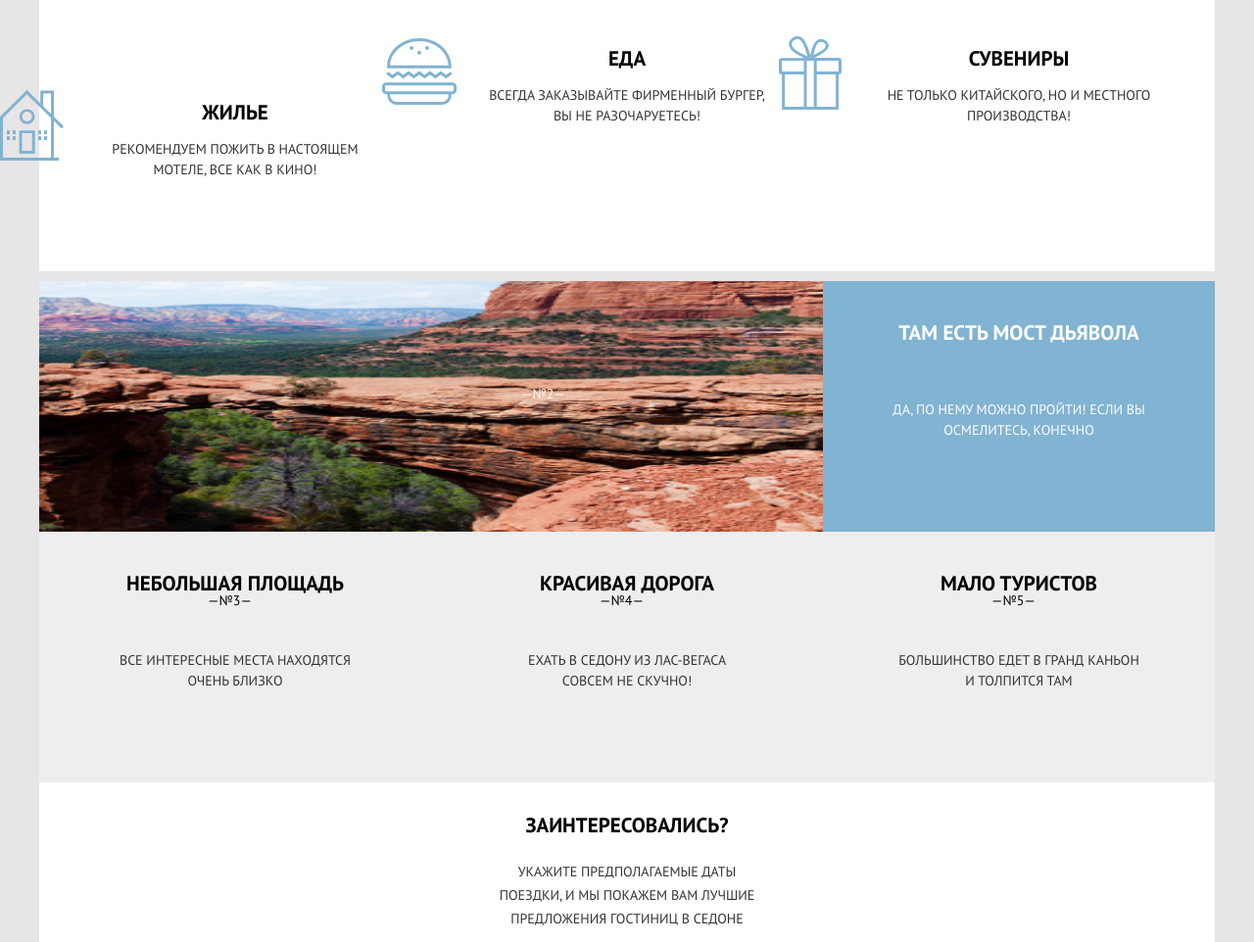
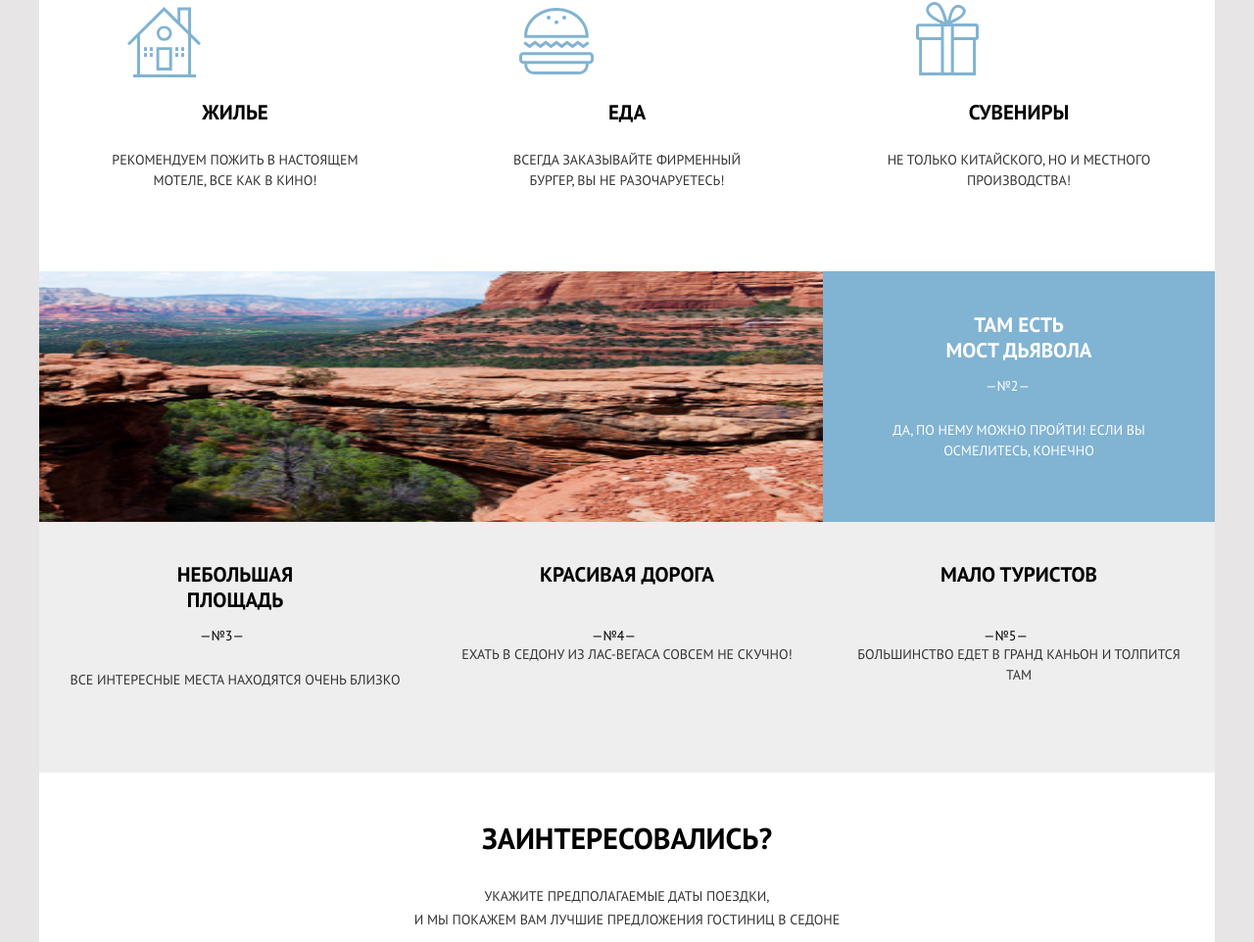
Before and after one commit to dtumanenkov/29559-sedona-23, a website: page source/index.html in a window 1280 px wide. Shown: the part 1090-2052 px from the top of the page at 98% size. Drawn offline with nearby package versions, Linux system fonts and the light colour scheme; files that its build step writes are made by us from their sources.

Commit message:
31_08_work

```diff
--- a/source/index.html
+++ b/source/index.html
@@ -62,13 +62,13 @@
                 </li>
                 <li class="features__item">
                   <h4 class="features__title features__title--food">Еда</h4>
-                  <p class="features__text">Всегда заказывайте<br> фирменный бургер, Вы не<br> разочаруетесь!</p>
+                  <p class="features__text features__text--br">Всегда заказывайте<br> фирменный бургер, Вы не<br> разочаруетесь!</p>
                 </li>
               </ul>
             </li>
             <li class="advantages__item advantages__item--big advantages__item--big--reverse">
               <div class="advantages__header">
-                <h3 class="advantages__title advantages__title--reverse">Там есть мост дьявола</h3>
+                <h3 class="advantages__title advantages__title--reverse">Там есть<br> мост дьявола</h3>
                 <p class="advantages__text advantages__text--big">Да, по нему можно пройти! Если вы осмелитесь, конечно</p>
               </div>
               <picture class="advantages__picture">
@@ -77,22 +77,22 @@
             </li>
             <li class="advantages__item advantages__item--small">
               <h3 class="advantages__title advantages__title--small">Небольшая площадь</h3>
-              <p class="advantages__text">Все интересные места находятся<br>очень близко</p>
+              <p class="advantages__text advantages__text-small">Все интересные места находятся<br> очень близко</p>
             </li>
             <li class="advantages__item advantages__item--small">
                 <h3 class="advantages__title advantages__title--small">Красивая дорога</h3>
-                <p class="advantages__text">Ехать в Седону из Лас-Вегаса<br>совсем не скучно!</p>
+                <p class="advantages__text advantages__text-small">Ехать в Седону из Лас-Вегаса<br> совсем не скучно!</p>
             </li>
             <li class="advantages__item advantages__item--small">
               <h3 class="advantages__title advantages__title--small">Мало туристов</h3>
-              <p class="advantages__text">Большинство едет в гранд каньон<br>и толпится там</p>
+              <p class="advantages__text advantages__text-small">Большинство едет в гранд каньон<br> и толпится там</p>
             </li>
           </ol>
         </section>
         <section class="page-main__search search">
           <h2 class="visually-hidden">Найти гостиницу в городе Седона</h2>
           <strong class="search__caption">Заинтересовались?</strong>
-          <p class="search__overview">Укажите предполагаемые даты<br>поездки, и мы покажем вам лучшие<br> предложения гостиниц в седоне</p>
+          <p class="search__overview">Укажите предполагаемые даты<br class="br-mobile"> поездки,<br class="br-tablet"> и мы покажем вам лучшие<br class="br-mobile"> предложения гостиниц в седоне</p>
           <button class="search__btn button" type="submit">Найти гостиницу</button>
         </section>
         <section class="page-main__map map">
--- a/source/sass/blocks/advantages.scss
+++ b/source/sass/blocks/advantages.scss
@@ -49,6 +49,11 @@
     position: absolute;
     top: 58px;
     left: 43%;
+
+    @media (min-width: $tablet-width) {
+      top: 104px;
+      left: 41%;
+    }
   }
 }
 
@@ -82,6 +87,13 @@
     width: $tablet-width;
     display: flex;
     flex-direction: row-reverse;
+    margin-top:0;
+
+    &::before {
+      position: absolute;
+      top: 105px;
+      left: 80.5%;
+    }
   }
 
   @media (min-width: $desktop-width) {
@@ -109,20 +121,39 @@
   line-height: 26px;
   margin-top: 50px;
 
+  @media (min-width: $tablet-width) {
+    font-size: 21px;
+    width: 80%;
+    margin-left: auto;
+    margin-right: auto;
+    margin-top: 40px;
+  }
+
   &--reverse {
-    margin-top: 38px;
+    margin-top: 42px;
+
+    & br {
+      display: none;
+    }
+
+    @media (min-width: $tablet-width) {
+
+      & br {
+        display: inline;
+      }
+    }
   }
 
   &--small {
     margin-top: 25px;
-  }
 
-  @media (min-width: $tablet-width) {
-    font-size: 21px;
-    width: 70%;
-    margin-left: auto;
-    margin-right: auto;
-    margin-top: 40px;
+    @media (min-width: $tablet-width) {
+      width: 50%;
+      font-size: 21px;
+      margin-left: auto;
+      margin-right: auto;
+      margin-top: 41px;
+    }
   }
 }
 
@@ -134,7 +165,7 @@
   margin-top: 50px;
 
   @media (min-width: $tablet-width) {
-    margin-top: 55px;
+    margin-top: 58px;
   }
 }
 
@@ -143,7 +174,19 @@
   margin-bottom: 36px;
 
   @media (min-width: $tablet-width) {
-    width: 80%;
+    width: 75%;
+    margin-left: auto;
+    margin-right: auto;
+
+    & br {
+      display: none;
+    }
+  }
+}
+
+.advantages__text-small {
+  @media (min-width: $tablet-width) {
+    width: 85%;
     margin-left: auto;
     margin-right: auto;
 
--- a/source/sass/blocks/features.scss
+++ b/source/sass/blocks/features.scss
@@ -46,7 +46,7 @@
 
   @media (min-width: $tablet-width) {
     font-size: 21px;
-    margin-top: 100px;
+    margin-top: 155px;
   }
 
   &--accomodation::before {
@@ -62,6 +62,8 @@
     @media (min-width: $tablet-width) {
       width: 75px;
       height: 72px;
+      left: 90px;
+      top: -95px;
     }
   }
 
@@ -78,6 +80,8 @@
     @media (min-width: $tablet-width) {
       width: 64px;
       height: 75px;
+      left: 95px;
+      top: -100px;
     }
   }
 
@@ -94,6 +98,8 @@
     @media (min-width: $tablet-width) {
       width: 76px;
       height: 68px;
+      left: 90px;
+      top: -94px;
     }
   }
 }
@@ -119,9 +125,16 @@
     margin-left: auto;
     margin-right: auto;
     text-align: center;
+    margin-top: 25px;
 
     & br {
       display: none;
     }
   }
 }
+
+.features__text--br {
+  @media (min-width: $tablet-width) {
+    width: 60%;
+  }
+}
--- a/source/sass/blocks/page-footer.scss
+++ b/source/sass/blocks/page-footer.scss
@@ -28,6 +28,7 @@
   @media (min-width: $tablet-width) {
     margin: 0;
     width: 256px;
+    margin-top: 5px;
   }
 
   @media (min-width: $desktop-width) {
--- a/source/sass/blocks/search.scss
+++ b/source/sass/blocks/search.scss
@@ -2,6 +2,10 @@
   min-height: 287px;
   display: flex;
   flex-direction: column;
+
+  @media (min-width: $tablet-width) {
+    margin-bottom: 32px;
+  }
 
   @media (min-width: $desktop-width) {
     background-color: $basic-white;
@@ -14,12 +18,26 @@
   line-height: 26px;
   color: $basic-black;
   margin-top: 31px;
+
+  @media (min-width: $tablet-width) {
+    margin-top: 54px;
+    font-size: 30px;
+  }
 }
 
 .search__overview {
   color: $dark-gray;
   margin-bottom: 27px;
   margin-top: 22px;
+
+  @media (min-width: $tablet-width) {
+    margin-top: 34px;
+    margin-bottom: 40px;
+
+    & .br-mobile {
+      display: none;
+    }
+  }
 }
 
 .search__btn {
@@ -27,4 +45,8 @@
   display: block;
   margin: 0 auto;
   text-transform: uppercase;
+
+  @media (min-width: $tablet-width) {
+    width: 458px;
+  }
 }
```
